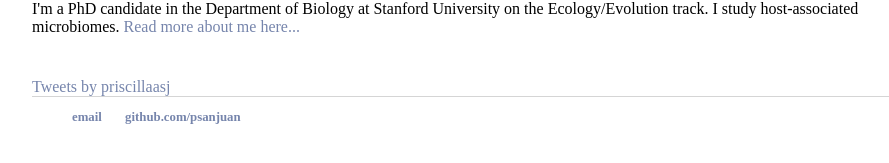
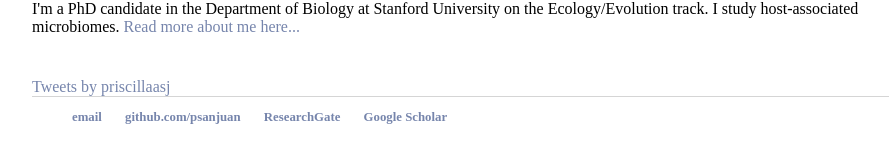
Before and after one commit to psanjuan/psanjuan.github.io, a Jekyll site: the page built from index.html, in a window 1280 px wide. Shown: the part 478-641 px from the top of the page, without its empty margins (160-1049 px from the left). Built offline with Jekyll 4.4.1, drawn with Linux system fonts in a browser that asks for light colours; comment, search, counter and statistics services are not loaded.

Commit message:
Update default.html

```diff
--- a/_layouts/default.html
+++ b/_layouts/default.html
@@ -25,6 +25,8 @@
 	    		<ul>
 	        		<li><a href="mailto:psanjuan@stanford.edu">email</a></li>
 	        		<li><a href="https://github.com/psanjuan">github.com/psanjuan</a></li>
+				<li><a href="https://www.researchgate.net/profile/Priscilla_San_Juan">ResearchGate</a></li>
+  				<li><a href="https://scholar.google.com/citations?user=_LfDFZcAAAAJ&hl=en&authuser=1">Google Scholar</li>
 				</ul>
 			</footer>
 		</body>
```
